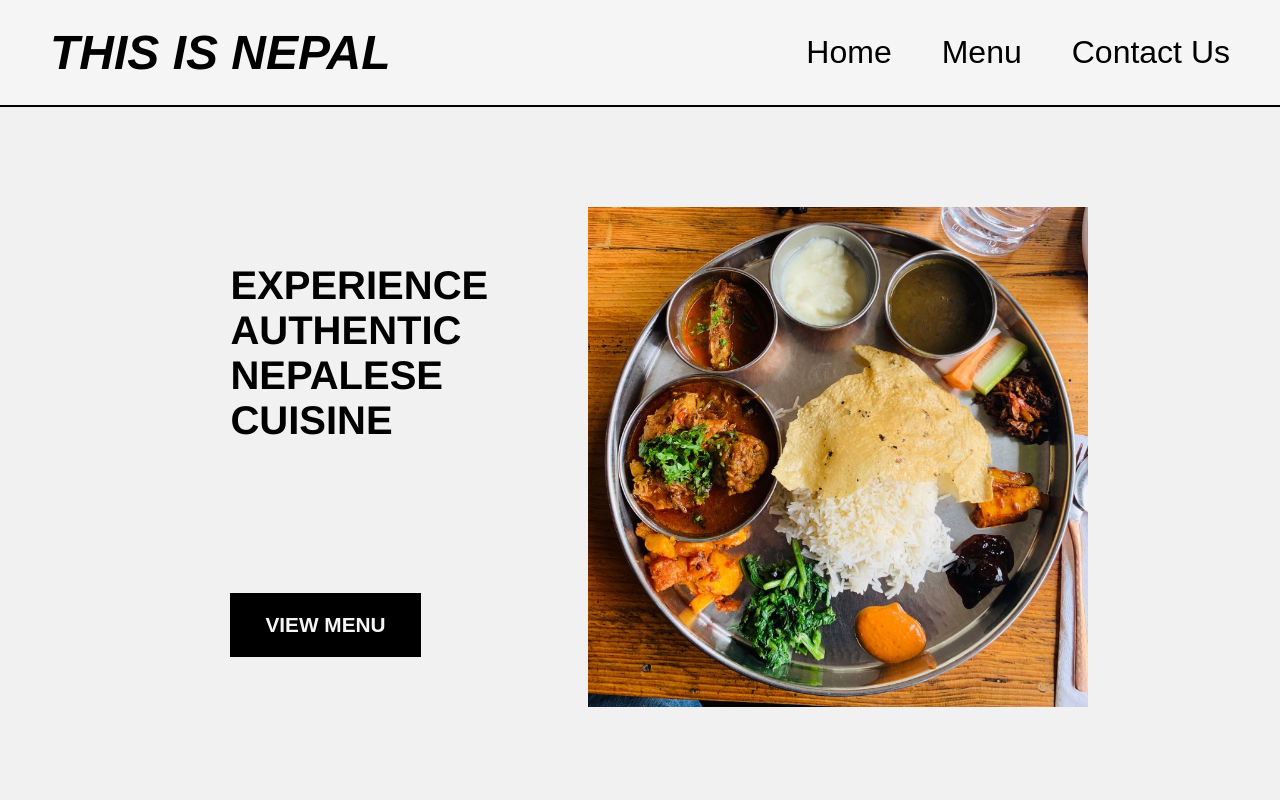
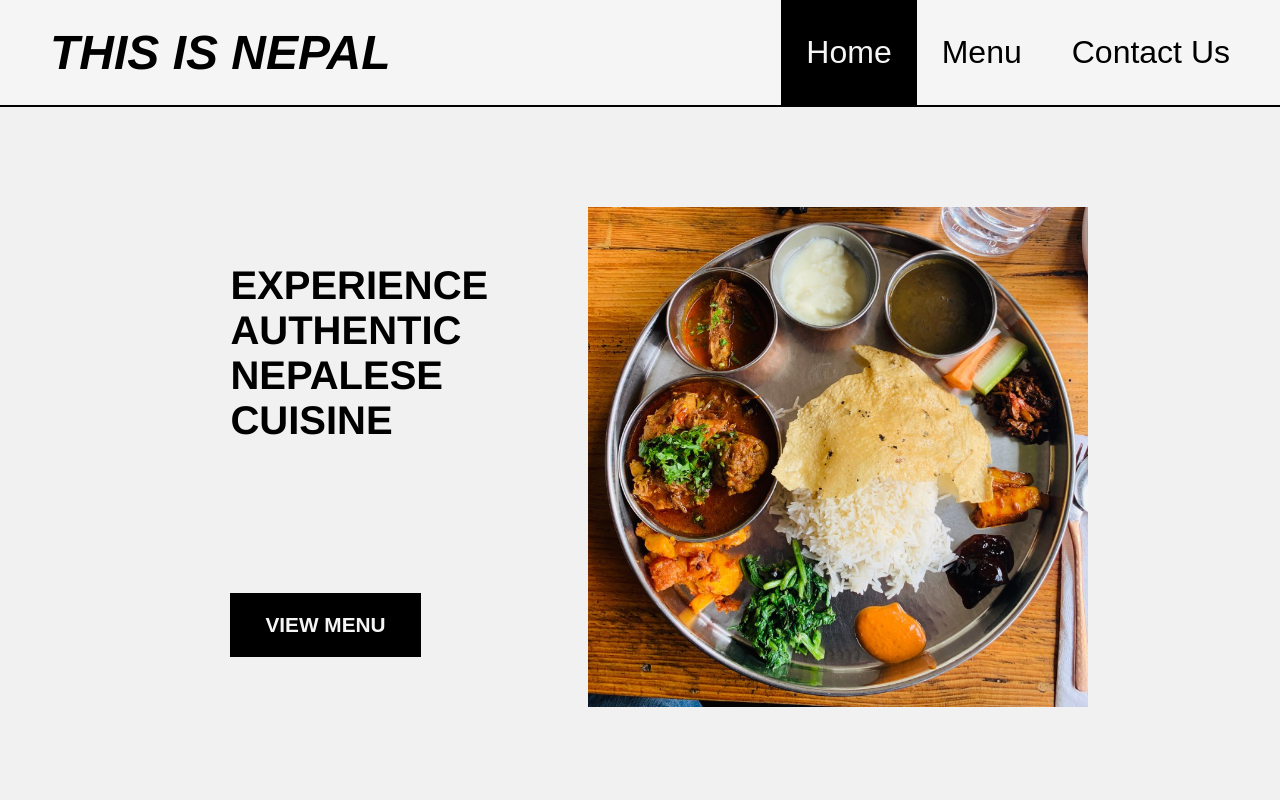
Before and after one commit to HarrisonKanellos/odin-restaurant, a website built with webpack: page src/template.html in a window 1280 px wide. Both pictures are taken after a click on the button "Home". Shown: the top 800 px of the page. Built offline with nearby package versions, Linux system fonts and the light colour scheme.

Commit message:
Style selected tab in nav
Add background style to selected tab

```diff
--- a/src/content-modules/home.js
+++ b/src/content-modules/home.js
@@ -43,7 +43,6 @@ function createExperienceSection() {
     const image = document.createElement("img");
     image.alt = "Thali Set";
     image.src = thaliSetImage;
-    image.classList.add("experience-image");
 
     leftContainer.appendChild(sectionHeading);
     leftContainer.appendChild(viewMenuBtn);
--- a/src/index.js
+++ b/src/index.js
@@ -9,8 +9,11 @@ const nav = document.querySelector("nav");
 nav.addEventListener(("click"), handleNavClick);
 
 function handleNavClick(e) {
+    removePreviousSelect();
+
+    e.target.classList.add("selected-tab");
+
     const id = e.target.id;
-
     switch (id) {
         case "home":
             clearContent();
@@ -33,3 +36,10 @@ function clearContent() {
         contentContainer.removeChild(child);
     }
 }
+
+function removePreviousSelect() {
+    const previousTab = document.querySelector(".selected-tab");
+    if (previousTab) {
+        previousTab.classList.remove("selected-tab");
+    }
+}
--- a/src/styles.css
+++ b/src/styles.css
@@ -47,6 +47,11 @@ nav {
     background-color: grey;
     color: whitesmoke;
     cursor: pointer;
+}
+
+.selected-tab {
+    background-color: black;
+    color: whitesmoke;
 }
 
 /* Footer */
```
